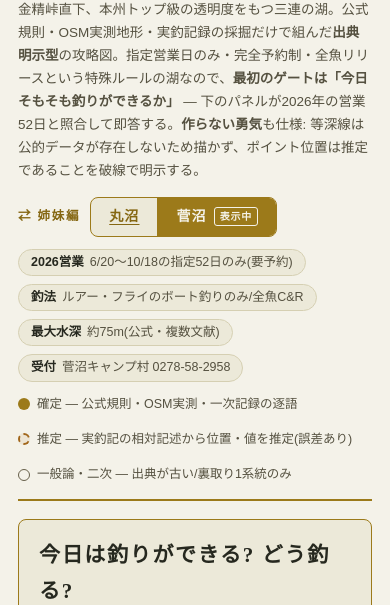
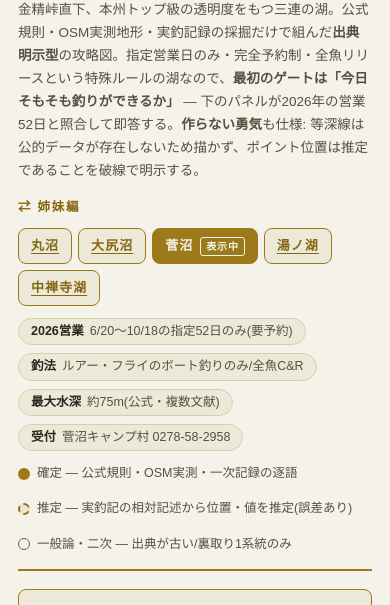
Before and after one commit to oatbox99/sugenuma-map, a plain HTML site: page index.html in a window 390 px wide. Shown: the part 175-780 px from the top of the page. Drawn offline with Linux system fonts and the light colour scheme.

Commit message:
姉妹編ナビを5湖タブ化(丸沼/大尻沼/菅沼/湯ノ湖/中禅寺湖)
- ナビを5タブに拡張、モバイル幅(≤600px)はピル配置で折返し
- フッター姉妹編リンクを5湖に更新
- 現在タブの塗りが .ln-tab + .ln-tab に負ける特異度バグを修正

Co-Authored-By: Claude Fable 5.1 <noreply@anthropic.com>
Claude-Session: https://claude.ai/code/session_019wXPEXHaKk17AqSBUkRKyZ

```diff
--- a/index.html
+++ b/index.html
@@ -67,7 +67,7 @@
   .chip b{color:var(--ink); font-weight:600}
   .lakenav{display:flex; flex-wrap:wrap; align-items:center; gap:10px; margin-top:14px}
   .ln-label{font-size:12.5px; font-weight:700; color:var(--gold-strong); letter-spacing:.14em}
-  .ln-tabs{display:inline-flex; border:1.5px solid var(--gold); border-radius:8px; overflow:hidden; background:var(--panel)}
+  .ln-tabs{display:inline-flex; flex-wrap:wrap; border:1.5px solid var(--gold); border-radius:8px; overflow:hidden; background:var(--panel)}
   .ln-tab{display:inline-flex; align-items:center; padding:7px 18px; font-size:14px; font-weight:700; letter-spacing:.08em}
   .ln-tab + .ln-tab{border-left:1.5px solid var(--gold)}
   a.ln-tab{color:var(--gold-strong); text-decoration:underline; text-underline-offset:3px}
@@ -75,6 +75,11 @@
   a.ln-tab:focus-visible{outline:2px solid var(--gold-strong); outline-offset:-2px}
   .ln-on{background:var(--gold); color:var(--bg); cursor:default}
   .ln-now{font-size:10px; font-weight:600; border:1px solid currentColor; border-radius:3px; padding:0 5px; margin-left:7px; letter-spacing:.08em}
+  @media (max-width:600px){
+    .ln-tabs{border:none; background:none; overflow:visible; gap:6px}
+    .ln-tab, .ln-tab + .ln-tab{border:1.5px solid var(--gold); border-radius:8px; background:var(--panel); padding:6px 12px; font-size:13px}
+    .ln-tabs .ln-tab.ln-on{background:var(--gold); color:var(--bg)}
+  }
   .legend3{display:flex; flex-wrap:wrap; gap:14px; margin-top:12px; font-size:12.5px; color:var(--ink2)}
   .lg{display:inline-flex; align-items:center; gap:7px}
   .dot-solid{width:12px;height:12px;border-radius:50%;background:var(--gold);flex:none}
@@ -210,7 +215,10 @@
     <span class="ln-label">⇄ 姉妹編</span>
     <div class="ln-tabs">
       <a class="ln-tab" href="https://oatbox99.github.io/marunuma-map/" title="丸沼 一枚攻略図へ移動">丸沼</a>
+      <a class="ln-tab" href="https://oatbox99.github.io/ojirinuma-map/" title="大尻沼 一枚攻略図へ移動">大尻沼</a>
       <span class="ln-tab ln-on" aria-current="page">菅沼<span class="ln-now">表示中</span></span>
+      <a class="ln-tab" href="https://oatbox99.github.io/yunoko-map/" title="湯ノ湖 一枚攻略図へ移動">湯ノ湖</a>
+      <a class="ln-tab" href="https://oatbox99.github.io/chuzenjiko-map/" title="中禅寺湖 一枚攻略図へ移動">中禅寺湖</a>
     </div>
   </nav>
   <div class="headmeta">
@@ -616,7 +624,7 @@
 
 <footer>
   <b>出典</b> — 規則・料金・2026年営業日・予約方法: sugenuma.com(公式・/fishing /charge /access /annai、2026-08-25取得・逐語照合)/諸元: コトバンク(ブリタニカ・日本大百科全書・世界大百科事典・日本歴史地名大系・マイペディア)・Wikipedia・全国観光資源台帳(日本交通公社)・心にググっと観光ぐんま・かたしないろ(片品村観光協会)/冬季閉鎖: 群馬県道路管理課/実釣記録: ActiveNatureLife(2020)・Fly Fishing備忘録 caddis02(2019)・トーナメントジャンキー junkie(2014)・森とさかな(2019)・JFCC(2019)・台風カレー(2021)・TARATA FISHAWAY(2024)・群馬のグンマーブログ(2023)・ティムコ アンダーハンド釣行記(2019・Wayback Machine併用)/水温・透明度実測: 〜湖上の景色に誘われて〜(naturum)/魚種・タックル: ANA Travel &amp; Life(2021・湖沼諸元の数値は孤立値のため不採用、タックル数値は参考採用)/熊: kuma-watch.jp・kumamap.com/2026年シーズン一次情報: X @sugi_aka_kuro(2026-07-30釣行)・@laidbackbsn(2026-08-02滞在)・@2010samon(2024-06 放流傍証) — 投稿年はすべてSnowflake ID解読で機械検証・そらまめキッズアドベンチャー関東ブログ(2026-07/08)/地形・面積・距離・位置: © OpenStreetMap contributors(ODbL)による実測。
-  <br>姉妹編: <a href="https://oatbox99.github.io/marunuma-map/" rel="noopener">丸沼 一枚攻略図(実測水温15点つき)</a>。2026-08-26作成。全ファクトは多エージェント採掘+敵対検証(公式原文との逐語照合・独立2系統照合・引用実在スポットチェック)を通過したもののみ掲載。
+  <br>姉妹編(5湖): <a href="https://oatbox99.github.io/marunuma-map/" rel="noopener">丸沼 一枚攻略図</a> / <a href="https://oatbox99.github.io/ojirinuma-map/" rel="noopener">大尻沼 一枚攻略図</a> / <a href="https://oatbox99.github.io/yunoko-map/" rel="noopener">湯ノ湖 一枚攻略図</a> / <a href="https://oatbox99.github.io/chuzenjiko-map/" rel="noopener">中禅寺湖 一枚攻略図</a>(2026-09-05 追加)。2026-08-26作成。全ファクトは多エージェント採掘+敵対検証(公式原文との逐語照合・独立2系統照合・引用実在スポットチェック)を通過したもののみ掲載。
 </footer>
 </div>
 
```
